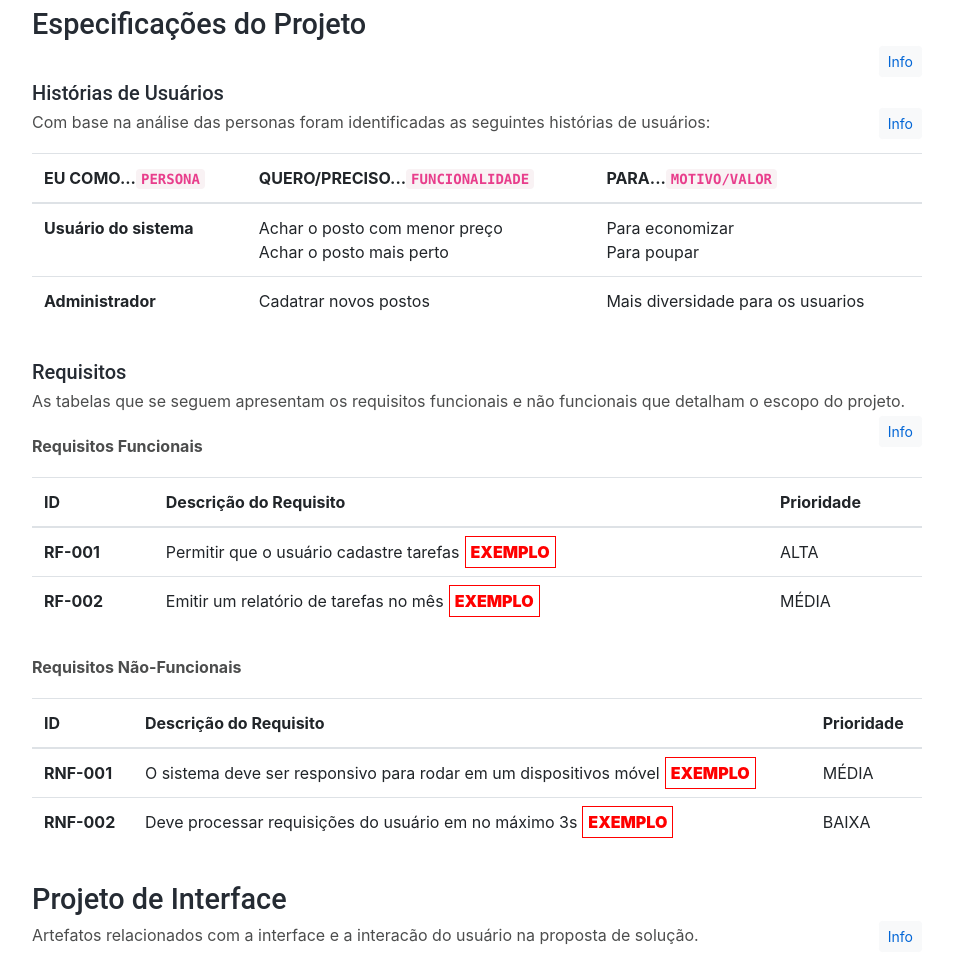
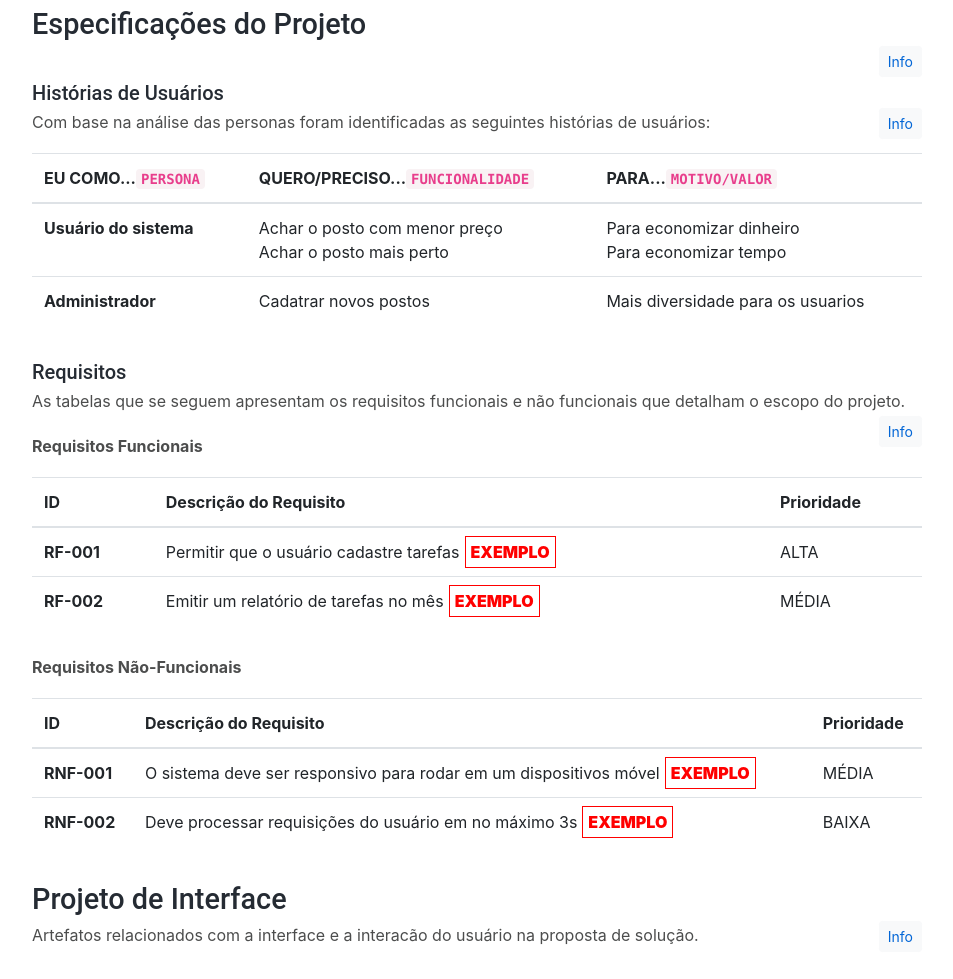
Before and after one commit to ICEI-PUC-Minas-PPLCC-TI/ti-1-ppl-cc-m-20232-comparar-precos, a plain HTML site: page docs/index.html in a window 1280 px wide. Shown: the part 1474-2453 px from the top of the page, without its empty margins (293-1246 px from the left). Drawn offline with Linux system fonts and the light colour scheme.

Commit message:
committed

```diff
--- a/docs/index.html
+++ b/docs/index.html
@@ -215,7 +215,7 @@
                       <tr>
                           <th scope="row">Usuário do sistema</th>
                           <td>Achar o posto com menor preço<br>Achar o posto mais perto<br> </td>
-                          <td>Para economizar<br> Para poupar</td>
+                          <td>Para economizar dinheiro<br> Para economizar tempo</td>
 
 
 
```
